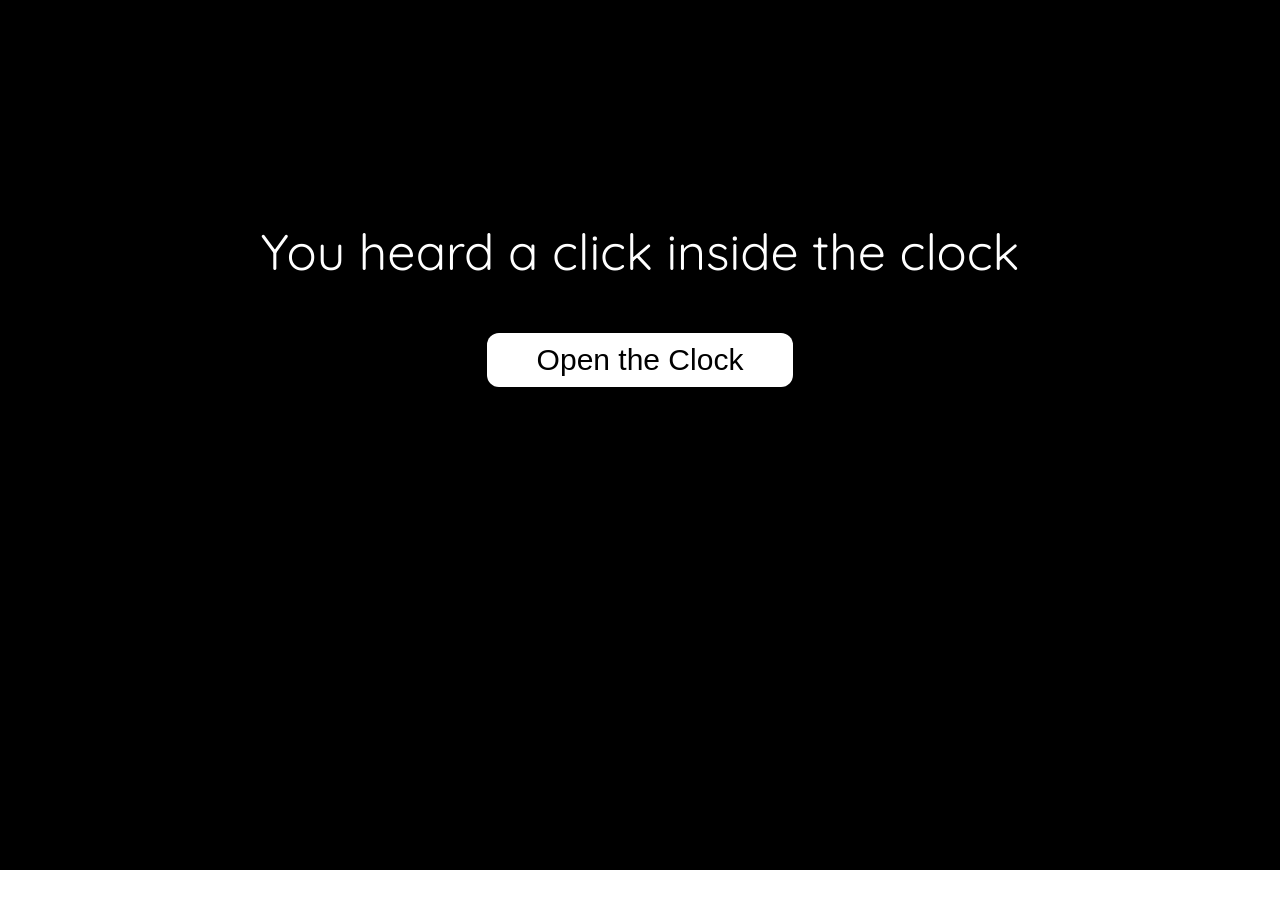
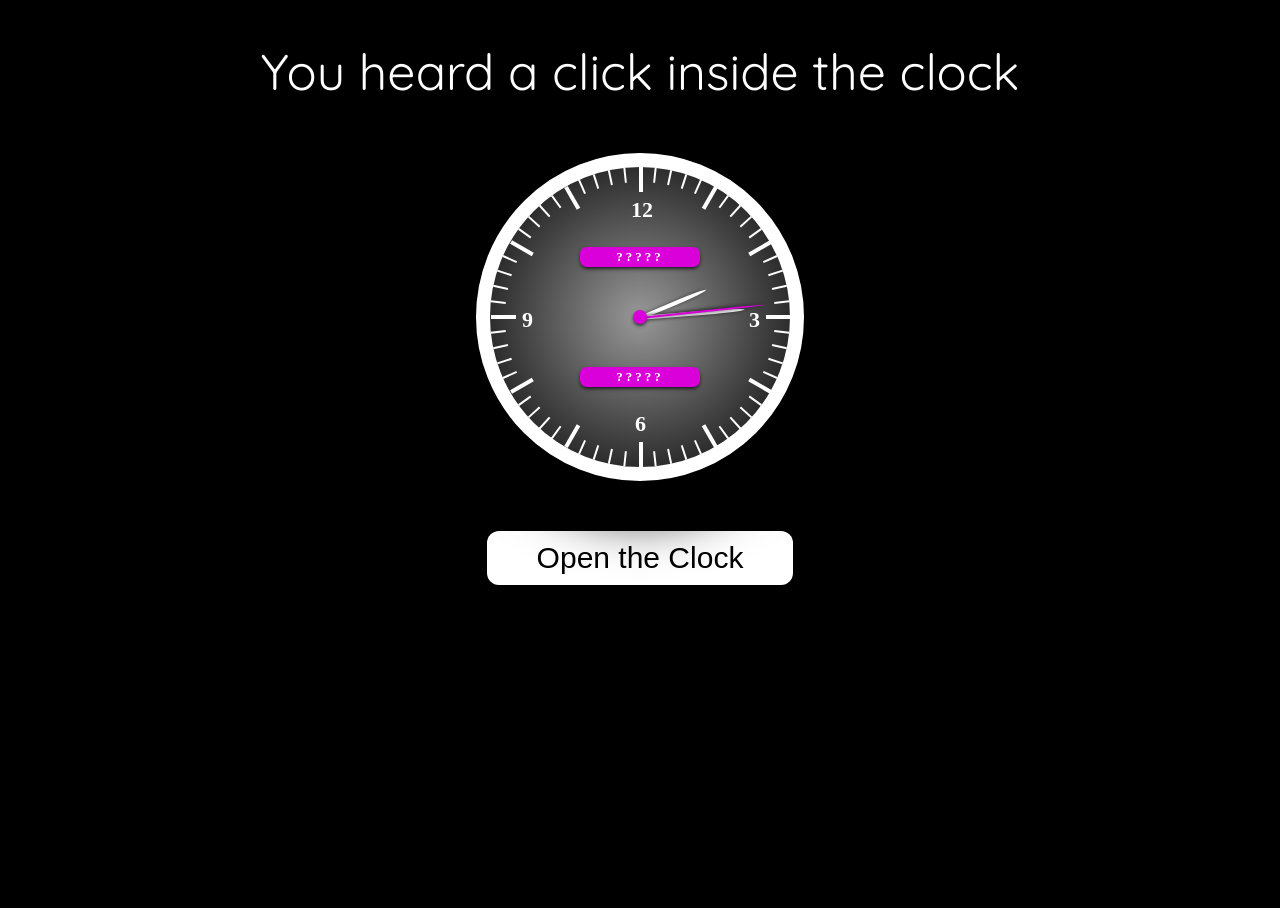
Before and after one commit to TatiYoucef/Unfazed-Time, an Angular app: page /trial in a window 1280 px wide. Shown: the top 908 px of the page. Before the commit the page ends 870 px from the top, so only its background shows below. Built offline with nearby package versions, Linux system fonts and the light colour scheme.

Commit message:
Gift clock

```diff
--- a/src/app/pages/clock-tower/clock-tower.component.html
+++ b/src/app/pages/clock-tower/clock-tower.component.html
@@ -68,7 +68,7 @@
 
 } @else {
 
-  <div  [className]="isEntered ? 'hidden':'center-div'"  style="height: 100vh;">
+  <div class="center-div" style="height: 100vh;">
 
     @if (isUnlocked) {
       <p>You take a breath, to enter...</p>
--- a/src/app/pages/trials-end/trials-end.component.css
+++ b/src/app/pages/trials-end/trials-end.component.css
@@ -14,7 +14,7 @@
 }
 
 p{
-  margin: 200px 50px;
+  margin: 20px 50px;
   margin-bottom: 50px;
   text-align: center;
   font-size: 50px;
@@ -24,6 +24,7 @@ p{
 }
 
 button{
+  margin-top: 50px;
   font-size: 30px;
   padding: 10px 50px ;
   border-radius: 12px;
@@ -47,25 +48,29 @@ button:hover{
   75% { transform: translateX(-5px); }
 }
 
-h1{
-  background-color: transparent;
-  font-size: 100px;
-  padding: 0 50px ;
-  border-radius: 10%;
+img{
+  width: 500px;
   animation: expand 5s forwards;
 }
 
 @keyframes expand {
   from {
-    font-size: 80px;
-    color: transparent;
-    background-color: transparent;
+    opacity: 0;
+    transform: scale(1);
   }
   to {
-    font-size: 100px;
-    color: black;
+    opacity: 1;
+    transform: scale(1.5);
+  }
+
+}
+
+@keyframes expand2 {
+  from {
+    background-color: black;
+  }
+  to {
     background-color: white;
-
   }
 }
 
@@ -82,3 +87,156 @@ h3{
   font-size: 40px;
   text-align: center;
 }
+
+.clock {
+  background: radial-gradient(circle, rgb(152, 152, 152), black);
+  width: 300px;
+  height: 300px;
+  border-radius: 50%;
+  border: 14px solid white;
+  position: relative;
+  box-shadow: 0 2vw 4vw 1vw rgba(0,0,0,0.8);
+
+}
+
+.dot {
+  width: 14px;
+  height: 14px;
+  border-radius: 50%;
+  background: rgb(218, 0, 218);
+  top: 0;
+  left: 0;
+  right: 0;
+  bottom: 0;
+  margin: auto;
+  position: absolute;
+  z-index: 10;
+  box-shadow: 0 2px 4px -1px black;
+}
+
+.hour-hand {
+  position: absolute;
+  z-index: 5;
+  width: 4px;
+  height: 65px;
+  background: white;
+  top: 79px;
+  transform-origin: 50% 72px;
+  left: 50%;
+  margin-left: -2px;
+  border-top-left-radius: 50%;
+  border-top-right-radius: 50%;
+  box-shadow: 0 2px 4px -1px black;
+
+}
+
+.minute-hand {
+  position: absolute;
+  z-index: 6;
+  width: 4px;
+  height: 100px;
+  background: white;
+  top: 46px;
+  left: 50%;
+  margin-left: -2px;
+  border-top-left-radius: 50%;
+  border-top-right-radius: 50%;
+  transform-origin: 50% 105px;
+  box-shadow: 0 2px 4px -1px black;
+
+}
+
+.second-hand {
+  position: absolute;
+  z-index: 7;
+  width: 2px;
+  height: 120px;
+  background: rgb(218, 0, 218);
+  top: 26px;
+  lefT: 50%;
+  margin-left: -1px;
+  border-top-left-radius: 50%;
+  border-top-right-radius: 50%;
+  transform-origin: 50% 125px;
+  box-shadow: 0 2px 4px 0px black;
+
+}
+
+span {
+  display: inline-block;
+  position: absolute;
+  color: white;
+  font-size: 22px;
+  font-family: 'Poiret One';
+  font-weight: 700;
+  z-index: 4;
+}
+
+.h12 {
+  top: 30px;
+  left: 50%;
+  margin-left: -9px;
+}
+.h3 {
+  top: 140px;
+  right: 30px;
+}
+.h6 {
+  bottom: 30px;
+  left: 50%;
+  margin-left: -5px;
+}
+.h9 {
+  left: 32px;
+  top: 140px;
+}
+
+.diallines {
+  position: absolute;
+  z-index: 2;
+  width: 2px;
+  height: 15px;
+  background: white;
+  left: 50%;
+  margin-left: -1px;
+  transform-origin: 50% 150px;
+}
+.diallines:nth-of-type(5n) {
+  position: absolute;
+  z-index: 2;
+  width: 4px;
+  height: 25px;
+  background: white;
+  left: 50%;
+  margin-left: -1px;
+  transform-origin: 50% 150px;
+}
+
+.info {
+  position: absolute;
+  width: 120px;
+  height: 20px;
+  border-radius: 7px;
+  background: rgb(218, 0, 218);
+  text-align: center;
+  line-height: 20px;
+  color: white;
+  font-size: 13px;
+  top: 200px;
+  left: 50%;
+  margin-left: -60px;
+  font-family: "Poiret One";
+  font-weight: 700;
+  z-index: 3;
+  letter-spacing: 3px;
+  margin-left: -60px;
+  left: 50%;
+  box-shadow: 0 2px 4px -1px black;
+
+}
+.date {
+  top: 80px;
+}
+.day {
+  top: 200px;
+}
--- a/src/app/pages/trials-end/trials-end.component.html
+++ b/src/app/pages/trials-end/trials-end.component.html
@@ -1,11 +1,55 @@
 @if (isOpened) {
+
+  @defer () {
+
+    <div class="center-div" style="height: 100vh;">
+
+      <p>You obtained:</p>
+      <img src="../../../assets/Images/Load.png">
+      <button style="animation: none;">Obtain Key</button>
+
+    </div>
+
+  }@loading (minimum 3s) {
+
+    <div class="center-div" style="height: 100vh;">
+
+    </div>
+  }
 
 } @else {
 
-  <div class="center-div" style="height: 100vh;">
+  <div class="center-div" style="height: 200vh;">
 
     <p>You heard a click inside the clock</p>
-    <button>Open the Clock</button>
+
+    <div class="clock">
+
+      <div>
+        <div class="info date">?????</div>
+        <div class="info day">?????</div>
+      </div>
+
+      <div class="dot"></div>
+      <div>
+        <div class="hour-hand" [style.transform]="'rotate(' + hDeg + 'deg)'"></div>
+        <div class="minute-hand" [style.transform]="'rotate(' + mDeg + 'deg)'"></div>
+        <div class="second-hand" [style.transform]="'rotate(' + sDeg + 'deg)'"></div>
+      </div>
+      <div>
+        <span class="h3">3</span>
+        <span class="h6">6</span>
+        <span class="h9">9</span>
+        <span class="h12">12</span>
+      </div>
+
+      @for (item of emptyList; track item){
+        <div class='diallines' [style.transform]="'rotate(' + 6 * item + 'deg)'"></div>
+      }
+
+    </div>
+
+    <button (click)="OpenClock()">Open the Clock</button>
 
 
   </div>
--- a/src/app/pages/trials-end/trials-end.component.ts
+++ b/src/app/pages/trials-end/trials-end.component.ts
@@ -1,4 +1,4 @@
-import { Component } from '@angular/core';
+import { Component, OnInit } from '@angular/core';
 
 @Component({
   selector: 'app-trials-end',
@@ -7,8 +7,36 @@ import { Component } from '@angular/core';
   templateUrl: './trials-end.component.html',
   styleUrl: './trials-end.component.css'
 })
-export class TrialsEndComponent {
+export class TrialsEndComponent implements OnInit {
 
   isOpened = false;
 
+  hDeg = 14 * 30 + 14 * (360/720);
+  mDeg = 14 * 6 + 14 * (360/3600);
+  sDeg = 14 * 6;
+
+  emptyList = Array<number>(59);
+
+  openLock = new Audio('../../../assets/Sounds/OpenLock.mp4');
+  keyObtainedSound = new Audio('../../../assets/Sounds/KeyGotten.mp4');
+
+  ngOnInit(): void {
+
+    for (let i = 1; i < 60; i++) {
+      this.emptyList[i] = i;
+    }
+
+  }
+
+  OpenClock(){
+    this.isOpened = true;
+    this.openLock.play();
+
+    setTimeout(() => {
+      this.keyObtainedSound.play();
+    },
+    3000);
+
+  }
+
 }
```
Also changed, not shown: 1 other file (tests, documents, lock files or other folders).
